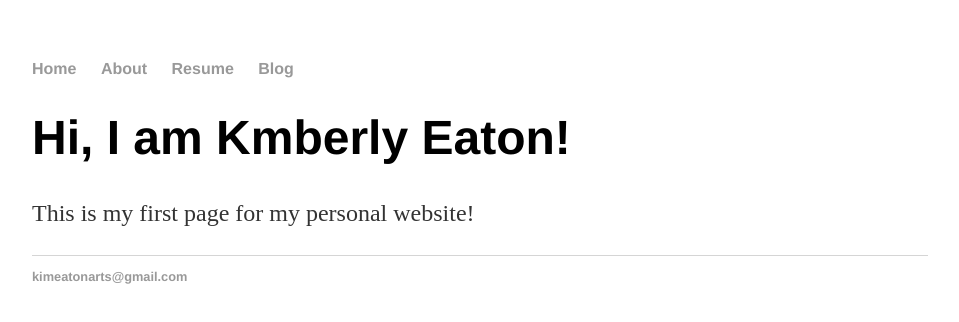
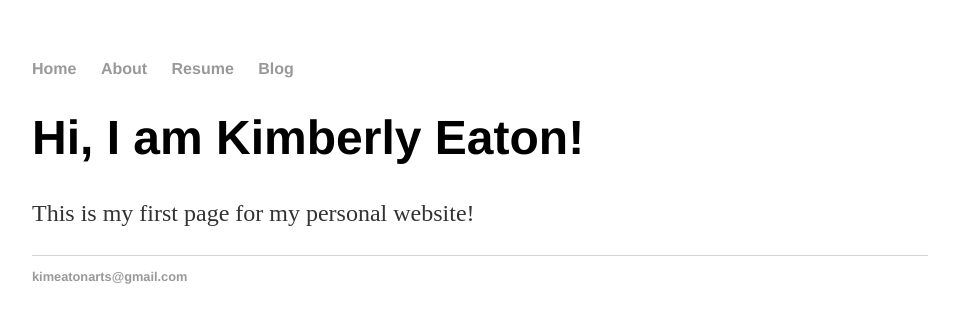
Before and after one commit to XCaliCatX/XCaliCatX.github.io, a plain HTML site: page index.html in a window 1280 px wide. Shown: the whole page, without its empty margins (160-1119 px from the left). Drawn offline with Linux system fonts and the light colour scheme.

Commit message:
fixed name

```diff
--- a/index.html
+++ b/index.html
@@ -13,9 +13,10 @@
        <li><a href=”/blog”>Blog</a></li>
      </ul>
    </nav>
+  <div id = "headerbar"></div>
    <div class=”container”>
      <div class=”blurb”>
-       <h1>Hi, I am Kmberly Eaton!</h1>
+       <h1>Hi, I am Kimberly Eaton!</h1>
        <p>This is my first page for my personal website!</a></p>
      </div>
    </div>
```
